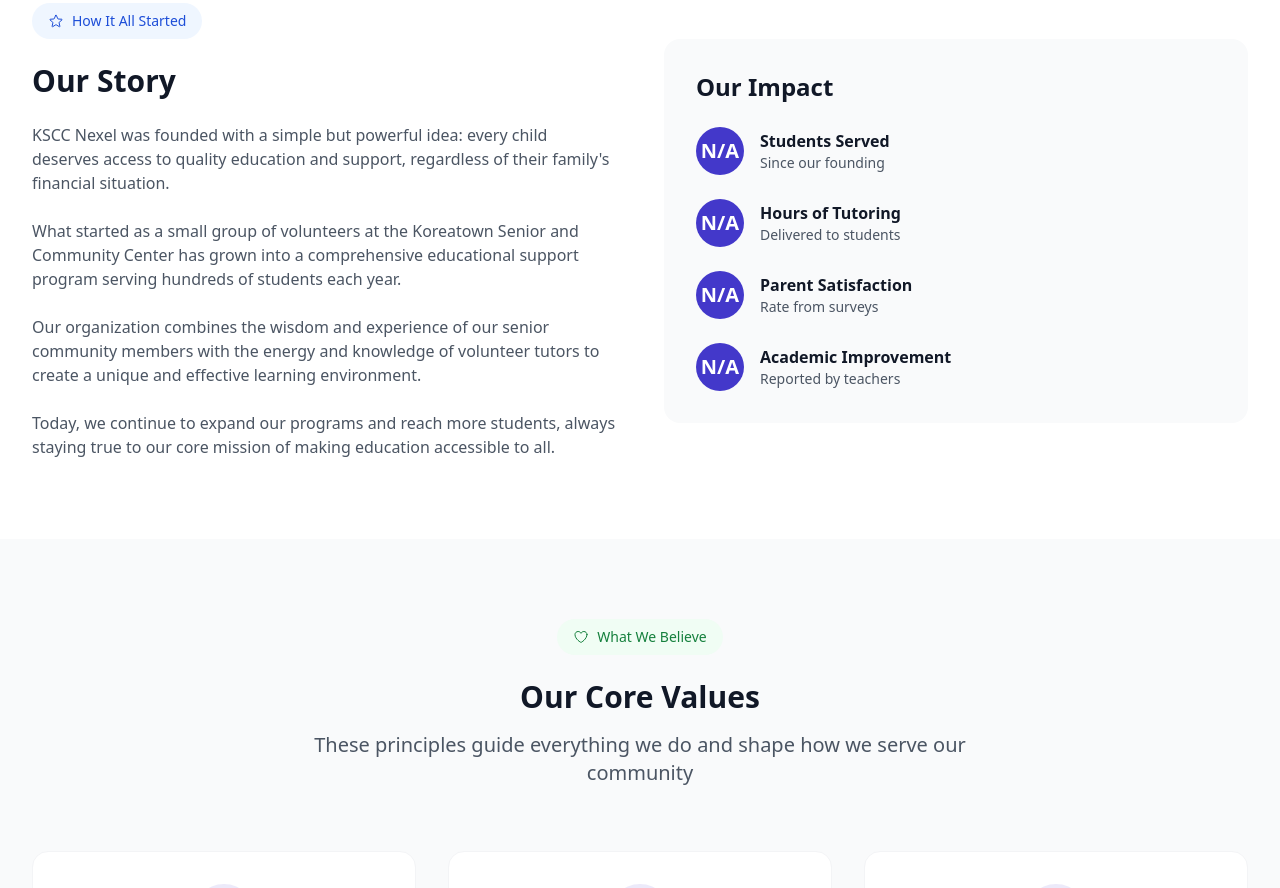
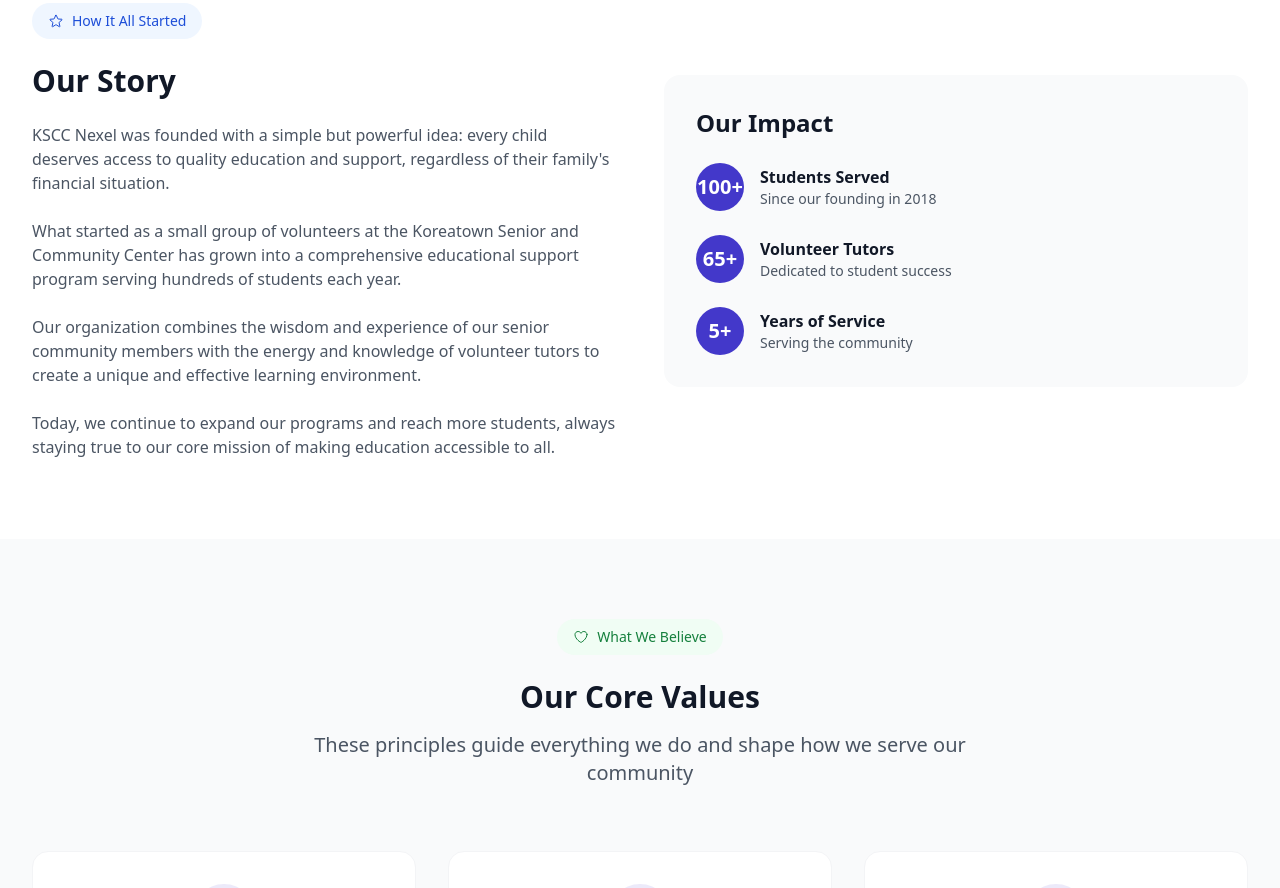
Before and after one commit to RosalesKonaCapriAthena/KSCCRepo, a React (Vite) app: page /about in a window 1280 px wide. Shown: the part 920-1808 px from the top of the page. Built offline with nearby package versions, Linux system fonts and the light colour scheme.

Commit message:
Update About page impact section with appropriate statistics - Replace N/A with real data: 100+ students, 65+ tutors, 5+ years - Remove hours of tutoring, parent satisfaction, and academic improvement metrics - Keep only relevant organizational statistics for About page

```diff
--- a/src/pages/About.tsx
+++ b/src/pages/About.tsx
@@ -107,38 +107,29 @@ const About = () => {
               <div className="space-y-6">
                 <div className="flex items-center space-x-4">
                   <div className="w-12 h-12 bg-[#4338ca] text-white rounded-full flex items-center justify-center text-xl font-bold">
-                    N/A
+                    100+
                   </div>
                   <div>
                     <p className="font-semibold text-gray-900">Students Served</p>
-                    <p className="text-sm text-gray-600">Since our founding</p>
+                    <p className="text-sm text-gray-600">Since our founding in 2018</p>
                   </div>
                 </div>
                 <div className="flex items-center space-x-4">
                   <div className="w-12 h-12 bg-[#4338ca] text-white rounded-full flex items-center justify-center text-xl font-bold">
-                    N/A
+                    65+
                   </div>
                   <div>
-                    <p className="font-semibold text-gray-900">Hours of Tutoring</p>
-                    <p className="text-sm text-gray-600">Delivered to students</p>
+                    <p className="font-semibold text-gray-900">Volunteer Tutors</p>
+                    <p className="text-sm text-gray-600">Dedicated to student success</p>
                   </div>
                 </div>
                 <div className="flex items-center space-x-4">
                   <div className="w-12 h-12 bg-[#4338ca] text-white rounded-full flex items-center justify-center text-xl font-bold">
-                    N/A
+                    5+
                   </div>
                   <div>
-                    <p className="font-semibold text-gray-900">Parent Satisfaction</p>
-                    <p className="text-sm text-gray-600">Rate from surveys</p>
-                  </div>
-                </div>
-                <div className="flex items-center space-x-4">
-                  <div className="w-12 h-12 bg-[#4338ca] text-white rounded-full flex items-center justify-center text-xl font-bold">
-                    N/A
-                  </div>
-                  <div>
-                    <p className="font-semibold text-gray-900">Academic Improvement</p>
-                    <p className="text-sm text-gray-600">Reported by teachers</p>
+                    <p className="font-semibold text-gray-900">Years of Service</p>
+                    <p className="text-sm text-gray-600">Serving the community</p>
                   </div>
                 </div>
               </div>
```
